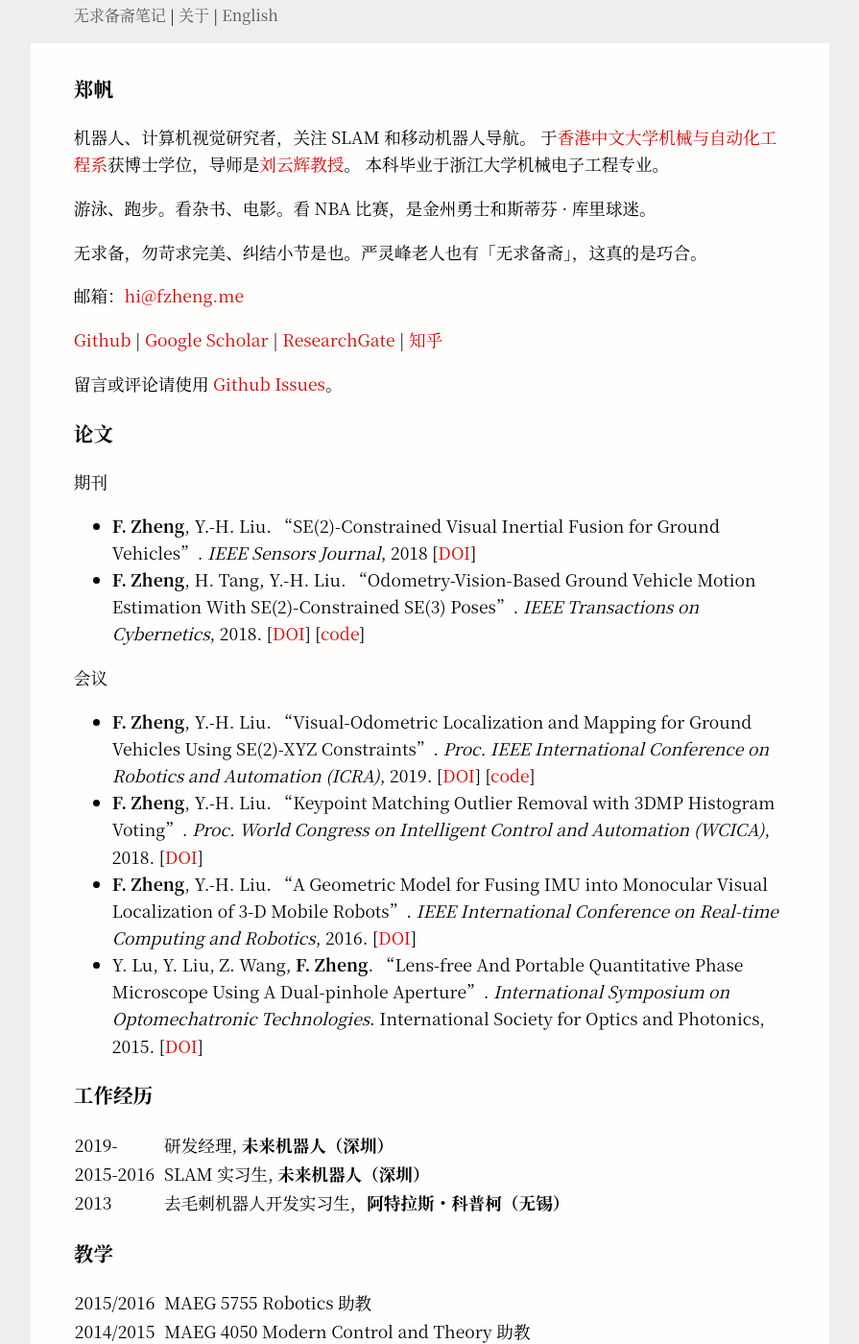
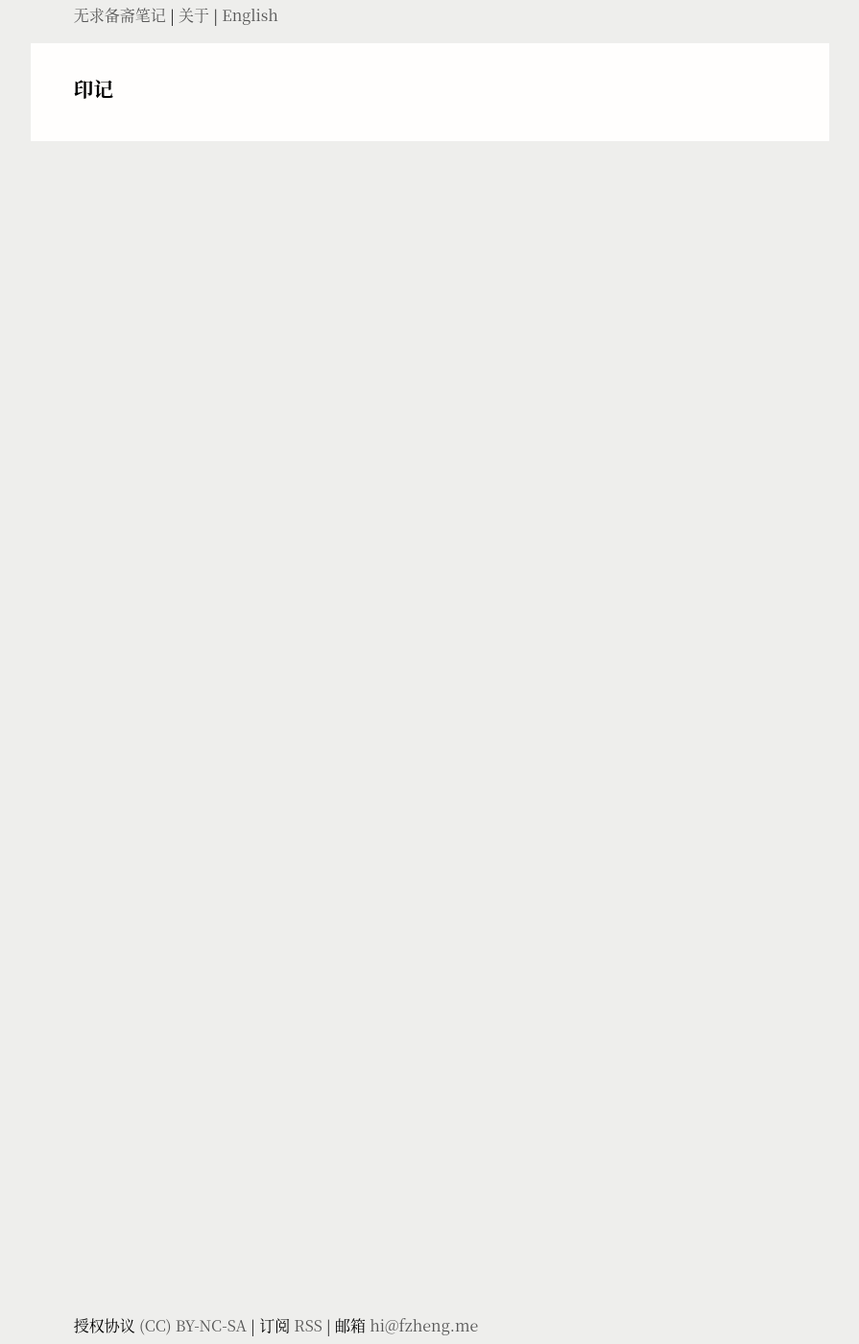
Before and after one commit to ecoyn/ecoyn.github.com, a Jekyll site: the page built from pages/5cnabout.md, in a window 1280 px wide and 1400 px high. Shown: the whole window at 96% size, without its empty margins (192-1087 px from the left). Built offline with Jekyll 4.4.1, drawn with Linux system fonts in a browser that asks for light colours; some of the changed text lies outside the part shown.

Commit message:
Update 5cnabout.md

```diff
--- a/pages/5cnabout.md
+++ b/pages/5cnabout.md
@@ -4,67 +4,4 @@ title: 关于
 permalink: /cnabout/
 ---
 
-### 郑帆
-
-机器人、计算机视觉研究者，关注 SLAM 和移动机器人导航。
-于[香港中文大学机械与自动化工程系](http://www.mae.cuhk.edu.hk/)获博士学位，导师是[刘云辉教授](http://www.ri.cuhk.edu.hk/yhliu)。
-本科毕业于浙江大学机械电子工程专业。
-
-游泳、跑步。看杂书、电影。看 NBA 比赛，是金州勇士和斯蒂芬 · 库里球迷。
-
-无求备，勿苛求完美、纠结小节是也。严灵峰老人也有「无求备斋」，这真的是巧合。
-
-邮箱：[hi@fzheng.me](mailto:hi@fzheng.me)
-
-[Github](https://github.com/izhengfan) \| [Google Scholar](https://scholar.google.com/citations?user=PZOTyfIAAAAJ&hl=en) \| [ResearchGate](https://www.researchgate.net/profile/Fan_Zheng15) \| [知乎](http://www.zhihu.com/people/izhengfan)
-
-留言或评论请使用 [Github Issues](https://github.com/izhengfan/izhengfan.github.io/issues)。
-
-### 论文
-
-期刊
-
-* __F. Zheng__, Y.-H. Liu. "SE(2)-Constrained Visual Inertial Fusion for Ground Vehicles". _IEEE Sensors Journal_, 2018 \[[DOI](https://doi.org/10.1109/JSEN.2018.2873055)\]
-* __F. Zheng__, H. Tang, Y.-H. Liu. "Odometry-Vision-Based Ground Vehicle Motion Estimation With SE(2)-Constrained SE(3) Poses". _IEEE Transactions on Cybernetics_, 2018. \[[DOI](https://doi.org/10.1109/TCYB.2018.2831900)\] \[[code](https://github.com/izhengfan/se2clam)\]
-
-会议
-
-* __F. Zheng__, Y.-H. Liu. "Visual-Odometric Localization and Mapping for Ground Vehicles Using SE(2)-XYZ Constraints". _Proc. IEEE International Conference on Robotics and Automation (ICRA)_, 2019. \[[DOI](https://doi.org/10.1109/ICRA.2019.8793928)\] \[[code](https://github.com/izhengfan/se2lam)\]
-* __F. Zheng__, Y.-H. Liu. "Keypoint Matching Outlier Removal with 3DMP Histogram Voting". _Proc. World Congress on Intelligent Control and Automation (WCICA)_, 2018. \[[DOI](https://doi.org/10.1109/WCICA.2018.8630329)\]
-* __F. Zheng__, Y.-H. Liu. "A Geometric Model for Fusing IMU into Monocular Visual Localization of 3-D Mobile Robots". _IEEE International Conference on Real-time Computing and Robotics_, 2016. \[[DOI](https://doi.org/10.1109/RCAR.2016.7784043)\]
-* Y. Lu, Y. Liu, Z. Wang, __F. Zheng__. "Lens-free And Portable Quantitative Phase Microscope Using A Dual-pinhole Aperture". _International Symposium on Optomechatronic Technologies_. International Society for Optics and Photonics, 2015. \[[DOI](https://doi.org/10.1051/matecconf/20153204002)\]
-
-
-### 工作经历
-
-2019-     | 研发经理, __未来机器人（深圳）__
-2015-2016 | SLAM 实习生, __未来机器人（深圳）__
-2013 | 去毛刺机器人开发实习生，__阿特拉斯・科普柯（无锡）__
-
-
-### 教学
-
-2015/2016	|  MAEG 5755 Robotics 助教
-2014/2015   |  MAEG 4050 Modern Control and Theory 助教
-2014/2015   |  MAEG 3010 Mechanics of Materials 助教
-
-### 荣誉
-
-2014	| Hong Kong PhD Fellowship
-2014	| 2014 RoboCup 巴西，小仿人组八强
-2013	| 2013 RoboCup 中国赛，小仿人组冠军
-2012	| 国家奖学金
-
-### 关于本站
-
-本站采用 Jekyll 架构。托管在 Github。
-
-逻辑上中英文分开，但归档时中英文博文是一起的，并支持订阅——如果你使用 RSS 阅读器，欢迎点<a href="/feed.xml">订阅链接</a>。
-
-### 其他
-
-友情链接：
-[王江柳](https://laura-wang.github.io/) \|
-[David](https://www.polyu.edu.hk/me/david/) \| [鲁豫杰](https://ytdonkey3456.wixsite.com/yjlu/) \| [王泽睿](http://www.wangzerui.com) \| [邵鸿章](https://steve-shao.github.io)
-
-收藏：[谢益辉](http://yihui.org/cn/) \| [The Type](https://thetype.com/) \| [打喷嚏](https://dapenti.com/)
+### 印记
```
